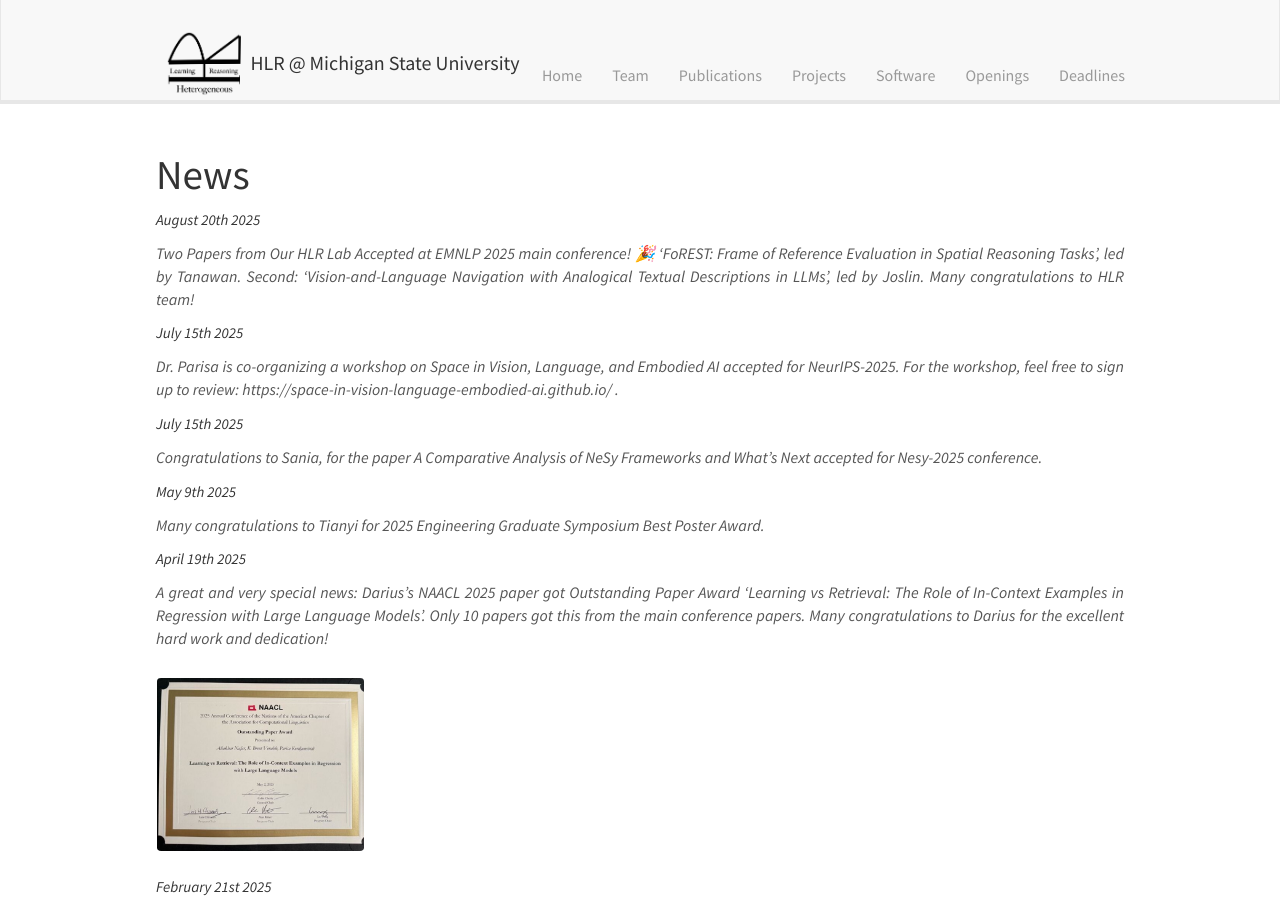
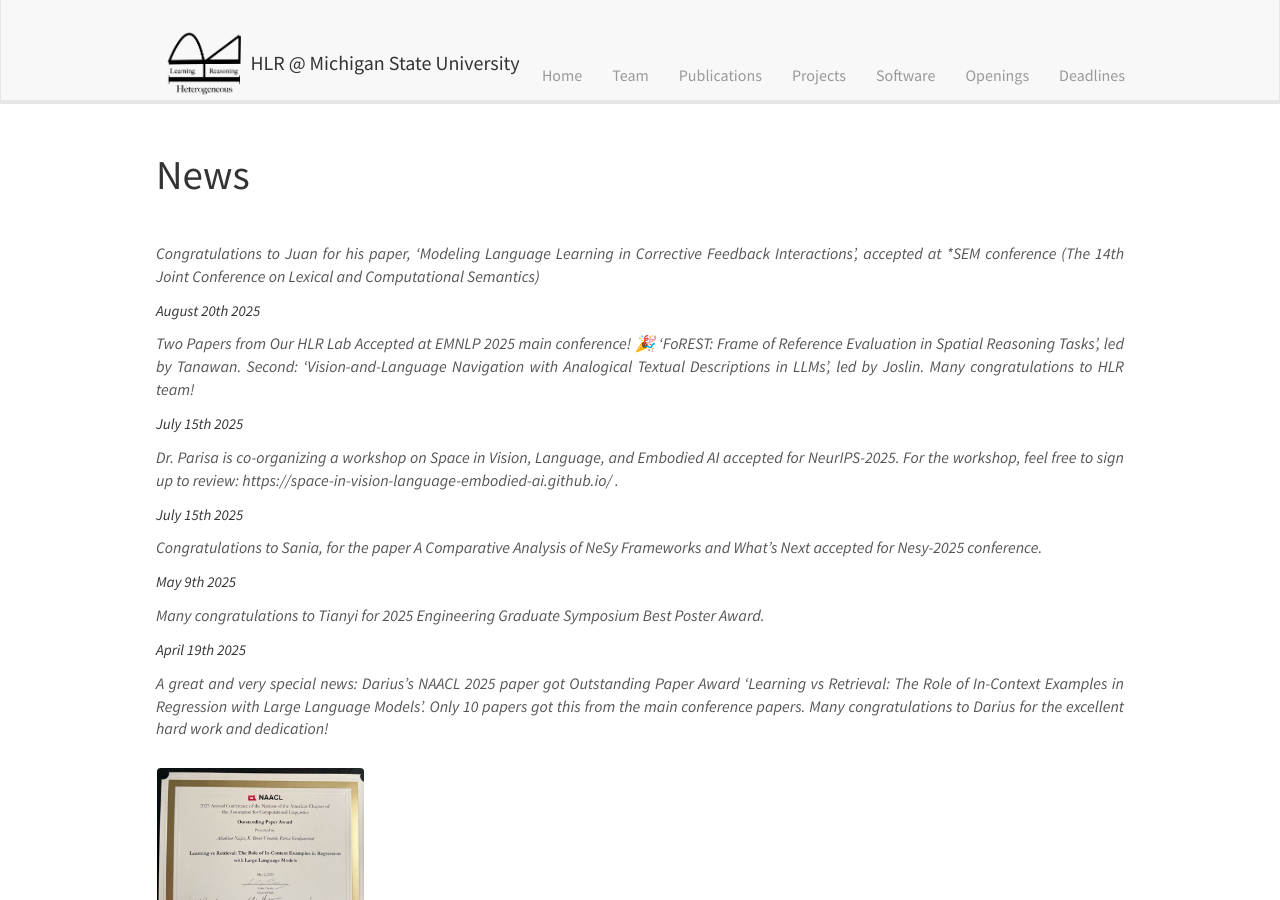
Before and after one commit to HLR/HLR.github.io, a Jekyll site: the page built from _pages/allnews.md, in a window 1280 px wide and 900 px high. Built offline with Jekyll 4.4.1, drawn with Linux system fonts in a browser that asks for light colours; nearby versions of some CDN libraries.

Commit message:
Update the pub of Juan in *SEM2025

```diff
--- a/_data/news.yml
+++ b/_data/news.yml
@@ -1,4 +1,8 @@
 # Put the images in the folder: /HLR.github.io/images/newspic
+
+- data: <i>October 11st 2025</i>
+  headline: "Congratulations to Juan for his paper, 'Modeling Language Learning in Corrective Feedback Interactions', accepted at *SEM conference (The 14th Joint Conference on Lexical and Computational Semantics)"
+  top: 1
 
 - date: <i>August 20th 2025</i>
   headline: "Two Papers from Our HLR Lab Accepted at EMNLP 2025 main conference! 🎉 'FoREST: Frame of Reference Evaluation in Spatial Reasoning Tasks', led by Tanawan. Second: 'Vision-and-Language Navigation with Analogical Textual Descriptions in LLMs', led by Joslin. Many congratulations to HLR team!"
--- a/_data/publist.yml
+++ b/_data/publist.yml
@@ -10,6 +10,16 @@
 #       display: PDF
 #     - url:
 #       display: Code
+
+- title: Modeling Language Learning in Corrective Feedback Interactions
+  authors:
+  venue: The 14th Joint Conference on Lexical and Computational Semantics (*SEM2025)
+  year: 2025
+  links:
+    - url:
+      display: PDF
+    - url:
+      display: Code
 
 - title: "Toward a Clearer Characterization of Neuro-Symbolic Frameworks: A Brief Comparative Analysis"
   authors: Sania Sinha, Tanawan Premsri, Parisa Kordjamshidi
```
